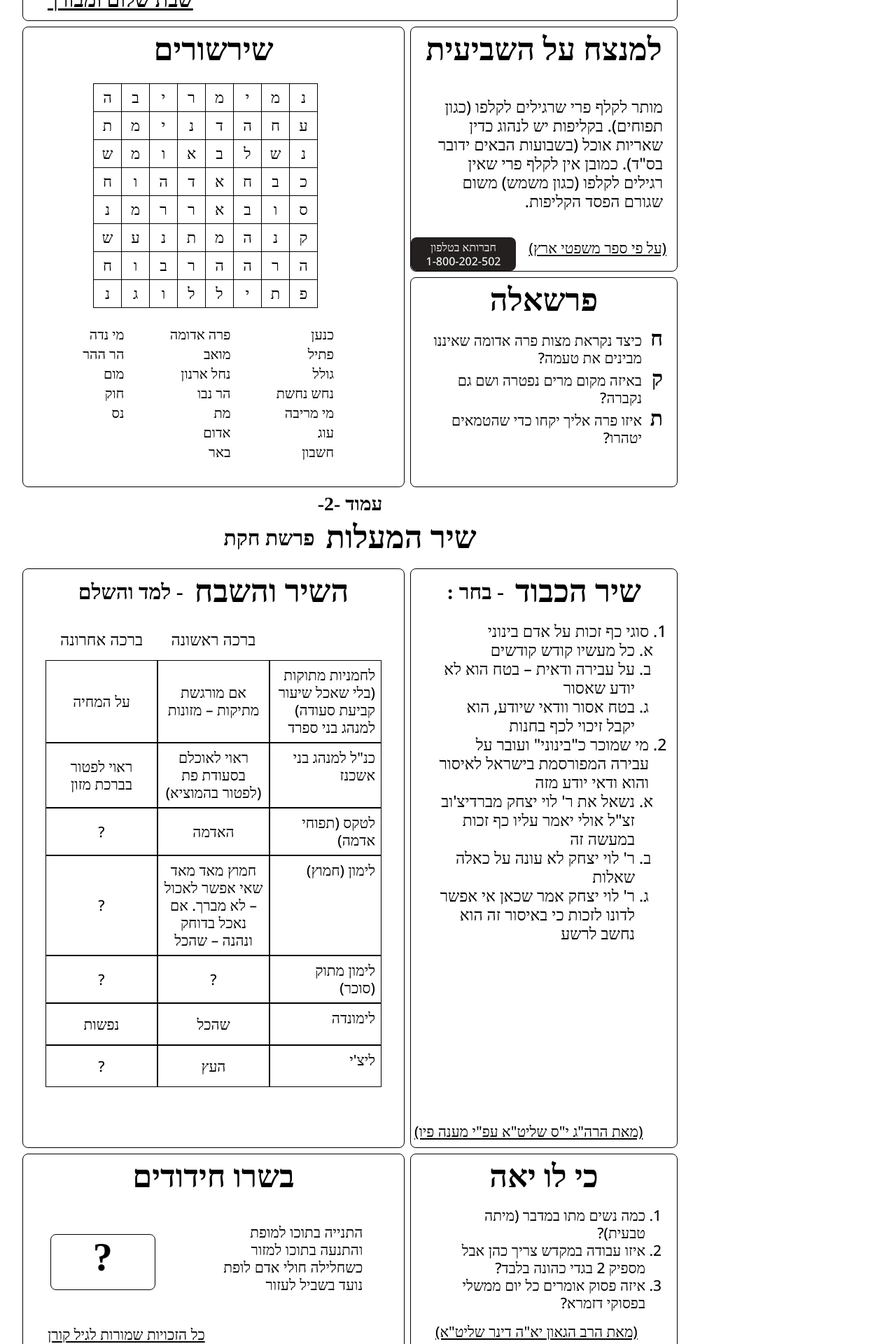
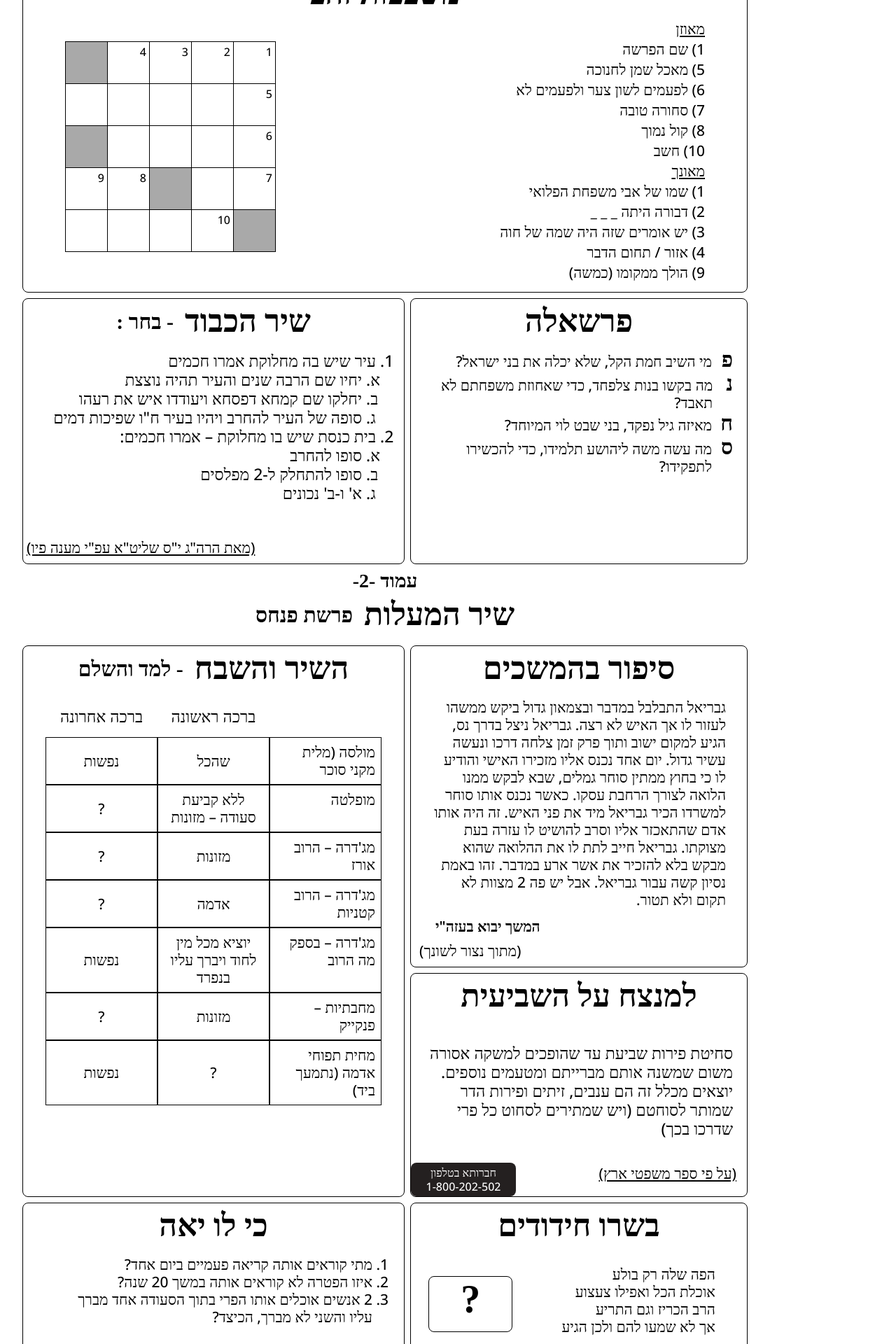
Before and after one commit to mshukrun/shir-hamalot, a React (Create React App) app: page / in a window 1280 px wide. Shown: the part 760-2680 px from the top of the page at 70% size. Built offline with nearby package versions, Linux system fonts and the light colour scheme; a web font is replaced by a local one.

Commit message:
[note] pinchas

```diff
--- a/src/haparasha/Chida.tsx
+++ b/src/haparasha/Chida.tsx
@@ -35,7 +35,7 @@ const EmptyBox = styled.div`
   font-weight: 800;
   font-size: 56px;
   line-height: 48px;
-  width: 150px;
+  width: 120px;
   height: 80px;
   text-align: center;
   border-radius: 8px;
@@ -67,7 +67,7 @@ const Chida = () => {
         <EmptyBox>?</EmptyBox>
       </InnerBox>
 
-      <CreditDiv>{l10n.chida.credit}</CreditDiv>
+      {l10n.chida.gil && <CreditDiv>{l10n.chida.credit}</CreditDiv>}
     </ChidaBox>
   );
 };
--- a/src/haparasha/Haparasha.tsx
+++ b/src/haparasha/Haparasha.tsx
@@ -10,23 +10,24 @@ import Yahe from "./Yahe";
 import Todot from "./Todot";
 import Shmita from "./Shmita";
 import PageTitle from "./PageTitle";
-import Tifzoret from "./Tifzoret";
+import Tashbetz from "./Tashbetz";
+import Sipor from "./Sipor";
 
 const BodyContainer = styled.div`
   display: grid;
-  height: 2900px;
-  width: 1000px;
-  grid-template-rows: 220px 530px 350px 300px 100px 500px 320px 280px 220px;
+  height: 3090px;
+  width: 1100px;
+  grid-template-rows: 220px 450px 460px 380px 100px 460px 320px 260px 260px;
   grid-template-columns: 1fr 1fr;
   grid-template-areas:
     "Title Title"
     "Vort Vort  "
-    " Tifzoret Shmita   "
-    " Tifzoret Parasha   "
+    " Tashbetz Tashbetz   "
+    " Mahane Parasha   "
     "PageTitle  PageTitle "
-    "  Brahot Mahane   "
-    " Brahot Mahane "
-    "Chida   Yahe "
+    "  Brahot Sipor   "
+    " Brahot Shmita "
+    " Yahe Chida    "
     " Todot Todot  ";
   font-family: "Bona Nova", serif;
   row-gap: 8px;
@@ -45,8 +46,9 @@ const Haparasha = () => {
       <Mahane />
       <Parasha />
       <Chida />
-      <Tifzoret />
+      <Tashbetz />
       <Shmita />
+      <Sipor />
       <Todot />
     </BodyContainer>
   );
--- a/src/haparasha/Sipor.tsx
+++ b/src/haparasha/Sipor.tsx
@@ -30,14 +30,14 @@ const HemshehDiv = styled.div`
   position: absolute;
   ${RegularText}
   font-weight: 600;
-  bottom: 5px;
+  bottom: 45px;
   left: 35px;
 `;
 
 const CreditDiv = styled.div`
   position: absolute;
   ${RegularText}
-  bottom: 160px;
+  bottom: 10px;
   left: 12px;
 `;
 
--- a/src/haparasha/Vort.tsx
+++ b/src/haparasha/Vort.tsx
@@ -9,10 +9,10 @@ const VortBox = styled(BasicBox)`
   position: relative;
 `;
 
-// const SubtitleDiv = styled.div`
-//   ${MediumText}
-//   padding: 8px 30px 0;
-// `;
+const SubtitleDiv = styled.div`
+  ${MediumText}
+  padding: 8px 30px 0;
+`;
 
 const TextDiv = styled.div`
   ${RegularPlusText}
@@ -64,6 +64,7 @@ const Vort = () => {
   return (
     <VortBox dir="RTL">
       <TitleDiv>{l10n.vort.title}</TitleDiv>
+      <SubtitleDiv>{l10n.vort.subtitle}</SubtitleDiv>
       {texts.map((text) => (
         <TextDiv key={faker.datatype.uuid()}>{text}</TextDiv>
       ))}
--- a/src/haparasha/l10n.json
+++ b/src/haparasha/l10n.json
@@ -7,17 +7,17 @@
   "title": {
     "shir": "שיר",
     "hamahalot": "המעלות",
-    "number": "48",
-    "remez": "מח",
-    "parasha": "פרשת חקת",
+    "number": "50",
+    "remez": "",
+    "parasha": "פרשת פנחס",
     "noRead": "נא לא לקרוא בשעת התפילה",
     "amod": "עמוד"
   },
   "vort": {
     "title": "שיר הפרשה",
     "goodShabes": "שבת שלום ומבורך",
-    "subtitle": "",
-    "text": "קוראים יקרים! | רש\"י הקדוש בספר קהלת פרק ח' פרש שאמר החכם באדם – שלמה המלך סבותי אני וליבי לדעת ולתור. מה? חכמה וחשבון. חכמה זה פרשת פרה אדומה וחשבון זה קץ הגאולה. כמו שעל הגאולה לא נדע באופן ודאי, כך לא השיג את סוד פרה אדומה. כתוב שלעתיד לבא יבינו וישיגו עם ישראל בסוד זה. ואף על פי שלא תהיה נוהגת מיתה (לעתיד לבא) בכל אופן מעשה הפרה שמטהרת מטומאת מת יהיה מובן בהשגות המיוחדות לזמן ההוא. | ומכאן נקח מוסר השכל גדול להיות בנחת וסבלנות הן לענינים הבאים על האדם, הניסיונות וגם לענינים שאותם לא מבינים ומשיגים הדומים לגאולה מן היסורין וסודות החכמה. ובאמת נרצה לעבוד את ה' וללמוד תורתו ומצוותיו באהבה גדולה, כמו שעם ישראל מספרים בשיר השירים סמכוני באשישות רפדוני בתפוחים (עיי\"ש במפרשים). | מה שיש לנו זה להשתדל ביראת שמים ונתפלל כתפילת ר' לוי יצחק מברדיצ'וב זצ\"ל – שנזכה לאמונה שלימה, לאמונת חכמים ולאהבת חברים. בכל אופן יש זמן שצריך לחשבן והוא זמני תשובה מתקרבים ובאים (= תמו\"ז).",
+    "subtitle": "\"ותקרבנה בנות צלפחד... תנה לנו אחוזה בתוך אחי אבינו, ויקרב משפטן לפני ה'\"",
+    "text": "קוראים יקרים: שמענו מגדולי ישראל שליט\"א שהקדוש ברוך הוא מחכה ושמח למשפטן של בנות צלפחד, כי הם היו מחבבות את ארץ ישראל ומשה הגיש את משפטן מיד לה'. | סיפר הרה\"ג הר' זלברשטיין שליט\"א – שהיה אבא שראה שבניו לא באו לבקרו. זה קרה אחר שחילק להם את הירושה עוד בחייו. לכן יעץ עצה וביקש מבניו שיביאו לו כספת, לפליאתם ענה שהיא מיועדת לאבנים יקרות. ובאמת השיגו לו כספת וכמו כן החלו לבקרו שוב פעם תמידים כסדרן, אלא שאחר פטירתו פתחו את הכספת ונדהמו לגלות אבנים רגילות, אבל היה בפנים מכתב – אבני\"ם נוטריקון – אוי לבנים שלא מכבדים את אביהם. אלא שיש להבין האם היה מותר לו לומר להם שזה אבנים יקרות? והתשובה – שהוא עשה בחכמה כדי שיכבדוהו – מה שבין כה וכה הם חייבים ... והאבנים הללו הן של ארץ ישראל ובאמת יקרות הן. | יזכו כל עם ישראל להתקבץ בארץ ישראל ויבנה פה בית המקדש במהרה בימינו אמן.",
     "credit": ""
   },
   "barchot": {
@@ -25,27 +25,28 @@
     "subtitle": "- למד והשלם",
     "first": "ברכה ראשונה",
     "last": "ברכה אחרונה",
-    "content": "לחמניות מתוקות (בלי שאכל שיעור קביעת סעודה) למנהג בני ספרד | אם מורגשת מתיקות – מזונות | על המחיה || כנ\"ל למנהג בני אשכנז | ראוי לאוכלם בסעודת פת (לפטור בהמוציא) | ראוי לפטור בברכת מזון || לטקס (תפוחי אדמה) | האדמה | ? || לימון (חמוץ) | חמוץ מאד מאד שאי אפשר לאכול – לא מברך. אם נאכל בדוחק ונהנה – שהכל | ? || לימון מתוק (סוכר) | ? | ? || לימונדה | שהכל | נפשות || ליצ'י | העץ | ?"
+    "content": "מולסה (מלית מקני סוכר | שהכל | נפשות || מופלטה | ללא קביעת סעודה – מזונות | ? || מג'דרה – הרוב אורז | מזונות | ? || מג'דרה – הרוב קטניות | אדמה | ? || מג'דרה – בספק מה הרוב | יוציא מכל מין לחוד ויברך עליו בנפרד | נפשות || מחבתיות – פנקייק | מזונות | ? ||מחית תפוחי אדמה (נתמעך ביד) | ? | נפשות"
   },
   "yahe": {
     "title": "כי לו יאה",
     "subtitle": "",
-    "content": "כמה נשים מתו במדבר (מיתה טבעית)? | איזו עבודה במקדש צריך כהן אבל מספיק 2 בגדי כהונה בלבד? | איזה פסוק אומרים כל יום ממשלי בפסוקי דזמרא?",
+    "content": "מתי קוראים אותה קריאה פעמיים ביום אחד? | איזו הפטרה לא קוראים אותה במשך 20 שנה? | 2 אנשים אוכלים אותו הפרי בתוך הסעודה אחד מברך עליו והשני לא מברך, הכיצד?",
     "credit": "(מאת הרב הגאון יא\"ה דינר שליט\"א)"
   },
   "mahane": {
     "title": "שיר הכבוד",
     "subtitle": "- בחר :",
-    "content": "סוגי כף זכות על אדם בינוני | כל מעשיו קודש קודשים | על עבירה ודאית – בטח הוא לא יודע שאסור | בטח אסור וודאי שיודע, הוא יקבל זיכוי לכף בחנות || מי שמוכר כ\"בינוני\" ועובר על עבירה המפורסמת בישראל לאיסור והוא ודאי יודע מזה | נשאל את ר' לוי יצחק מברדיצ'וב זצ\"ל אולי יאמר עליו כף זכות במעשה זה | ר' לוי יצחק לא עונה על כאלה שאלות | ר' לוי יצחק אמר שכאן אי אפשר לדונו לזכות כי באיסור זה הוא נחשב לרשע",
+    "content": "עיר שיש בה מחלוקת אמרו חכמים | יחיו שם הרבה שנים והעיר תהיה נוצצת | יחלקו שם קמחא דפסחא ויעודדו איש את רעהו | סופה של העיר להחרב ויהיו בעיר ח\"ו שפיכות דמים || בית כנסת שיש בו מחלוקת – אמרו חכמים: | סופו להחרב | סופו להתחלק ל-2 מפלסים | א' ו-ב' נכונים",
     "credit": "(מאת הרה\"ג י\"ס שליט\"א עפ\"י מענה פיו)"
   },
   "parasha": {
     "title": "פרשאלה",
-    "content": "ח | כיצד נקראת מצות פרה אדומה שאיננו מבינים את טעמה? || ק | באיזה מקום מרים נפטרה ושם גם נקברה? || ת | איזו פרה אליך יקחו כדי שהטמאים יטהרו?"
+    "content": "פ | מי השיב חמת הקל, שלא יכלה את בני ישראל? || נ | מה בקשו בנות צלפחד, כדי שאחוזת משפחתם לא תאבד? || ח | מאיזה גיל נפקד, בני שבט לוי המיוחד? || ס | מה עשה משה ליהושע תלמידו, כדי להכשירו לתפקידו?"
   },
   "chida": {
     "title": "בשרו חידודים",
-    "content": "התנייה בתוכו למופת | והתנעה בתוכו למזור | כשחלילה חולי אדם לופת | נועד בשביל לעזור",
+    "content": "הפה שלה רק בולע | אוכלת הכל ואפילו צעצוע | הרב הכריז וגם התריע | אך לא שמעו להם ולכן הגיע",
+    "gil": false,
     "credit": "כל הזכויות שמורות לגיל קורן"
   },
   "magic": {
@@ -58,14 +59,14 @@
     "title": "סיפור בהמשכים",
     "taktsir": "תקציר - ",
     "taktsirText": "",
-    "text": "כשהאברך הגיע לבית ר' משה פיינשטיין זצ\"ל פעם שניה התקבל במאור פנים וכבוד גדול, התישב וסיפר שכעת גמר ללמוד הלכות שחיטה והתמחה במקצוע זה, כעת רוצים ממנו במקום עבודתו המלצה מר' משה. ר' משה אמר ברצון רב ומיד בחן את הצעיר הזה על ההלכות ואחר שראה שהוא יודע ושולט בענינים אלו ישב לכתוב המלצה. אלא שבני הבית שנכחו שם לא ראו זאת בעין יפה, היות וגם נכחו בסגנון דיבורו ויהירותו בפעם הקודמת ...",
+    "text": "גבריאל התבלבל במדבר ובצמאון גדול ביקש ממשהו לעזור לו אך האיש לא רצה. גבריאל ניצל בדרך נס, הגיע למקום ישוב ותוך פרק זמן צלחה דרכו ונעשה עשיר גדול. יום אחד נכנס אליו מזכירו האישי והודיע לו כי בחוץ ממתין סוחר גמלים, שבא לבקש ממנו הלואה לצורך הרחבת עסקו. כאשר נכנס אותו סוחר למשרדו הכיר גבריאל מיד את פני האיש. זה היה אותו אדם שהתאכזר אליו וסרב להושיט לו עזרה בעת מצוקתו. גבריאל חייב לתת לו את ההלואה שהוא מבקש בלא להזכיר את אשר ארע במדבר. זהו באמת נסיון קשה עבור גבריאל. אבל יש פה 2 מצוות לא תקום ולא תטור.",
     "hemsheh": "המשך יבוא בעזה\"י",
-    "credit": ""
+    "credit": "(מתוך נצור לשונך)"
   },
   "pitaron": {
     "title": "פתרונות",
     "subtitle": "",
-    "content": "שיר הכבוד: 1) ב. 2) ג. | השיר והשבח: נפשות, בדרך כלל לא מברכים, העץ, נפשות, נפשות. | פרשאלה: חוקה, קדש, תמימה | בשרו חידודים: אמבולנס | כי לו יאה: 1) רק מרים הנביאה מתה ושאר נשים לא, ככתוב ביהושע ה, ד ממדרש אסיפה. 2) תרומת הדשן, כתנת ומכנסים בלבד לר\"ל ע\"י מסכת יומא כג: 3) רבות מחשבות ... ועצת ה' היא תקום ... משלי יט' כא'"
+    "content": "השיר והשבח: על המחיה, נפשות, נפשות, על המחיה, האדמה | כי לו נאה: 1) תענית צבור (חוץ מט' באב) 2) הפטרת מקץ (תשס\"א, תשפ\"א) / הפטרת צו ( תשפ\"ד, תת\"ג) / הפטרת פנחס בחו\"ל (תשע\"ד, תשצ\"ה) 3) מי שאצלו זה מעיקר הסעודה – לא מברך, אבל זה שאצלו הוא רק קינוח מברך. | בשרו חידודים: פי הארץ (קרח) | פרשאלה: פנחס, נחלה, חודש, סמך ידיו | משבצות זהב: מאוזן – פנחס, לביבה, ויהי, אלא, בס, הרהר. מאונך – פלוא, נביאה, חיה, סביבה, סר"
   },
   "tifzoret": {
     "title": "שירשורים",
@@ -76,13 +77,13 @@
     "title": "משבצות זהב",
     "row": "מאוזן",
     "column": "מאונך",
-    "riddles": "1) כך נקראו 12 הנשלחים | 5) כשיכנסו לארץ יפרישו | 6) כך נקרא פרק בתהלים | 7) אמר או עשה דבר חדש | 8) הוא מסמל מצוה | 9) נמאס! || 1) האות ה- 13 | 2) עוזר לאלישע | 3) ללמוד ו _ _ _ _ | 4) שם מרגל צדיק | 6) לא היום | 8) צדיק מזמן מתושלח",
-    "shapes": "1,0,2,3,4,0|0,-1,5,0,0,-1|-1,6,0,0,0,0|-1,7,0,0,0,-1|8,0,-1,-1,0,-1|0,-1,9,0,0,0"
+    "riddles": "1) שם הפרשה | 5) מאכל שמן לחנוכה | 6) לפעמים לשון צער ולפעמים לא | 7) סחורה טובה | 8) קול נמוך | 10) חשב || 1) שמו של אבי משפחת הפלואי | 2) דבורה היתה _ _ _ | 3) יש אומרים שזה היה שמה של חוה | 4) אזור / תחום הדבר | 9) הולך ממקומו (כמשה)",
+    "shapes": "1,2,3,4,-1|5,0,0,0,0|6,0,0,0,-1|7,0,-1,8,9|-1,10,0,0,0"
   },
   "shmita": {
     "title": "למנצח על השביעית",
     "subtitle": "",
-    "text": "מותר לקלף פרי שרגילים לקלפו (כגון תפוחים). בקליפות יש לנהוג כדין שאריות אוכל (בשבועות הבאים ידובר בס\"ד). כמובן אין לקלף פרי שאין רגילים לקלפו (כגון משמש) משום שגורם הפסד הקליפות.",
+    "text": "סחיטת פירות שביעת עד שהופכים למשקה אסורה משום שמשנה אותם מברייתם ומטעמים נוספים. יוצאים מכלל זה הם ענבים, זיתים ופירות הדר שמותר לסוחטם (ויש שמתירים לסחוט כל פרי שדרכו בכך)",
     "credit": "(על פי ספר משפטי ארץ)",
     "note": ""
   },
```
